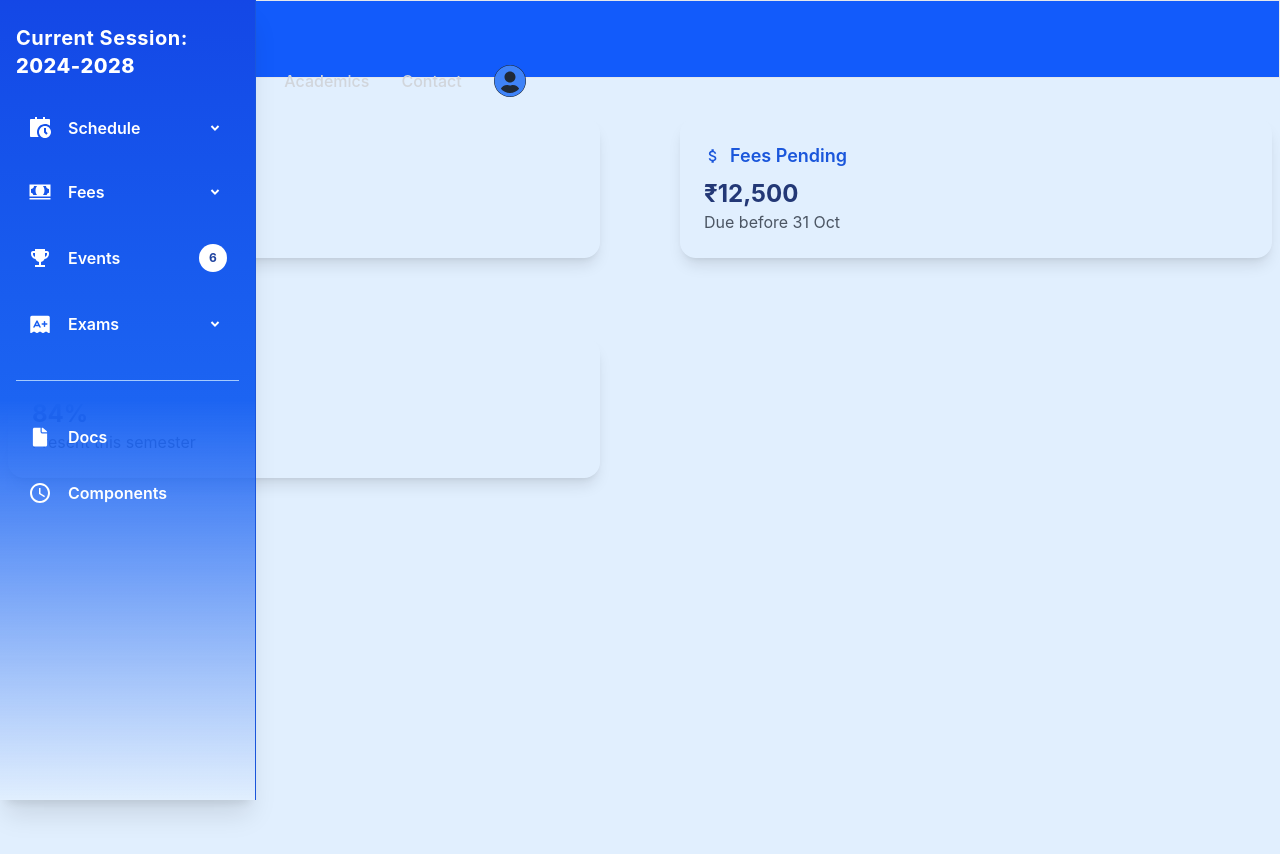
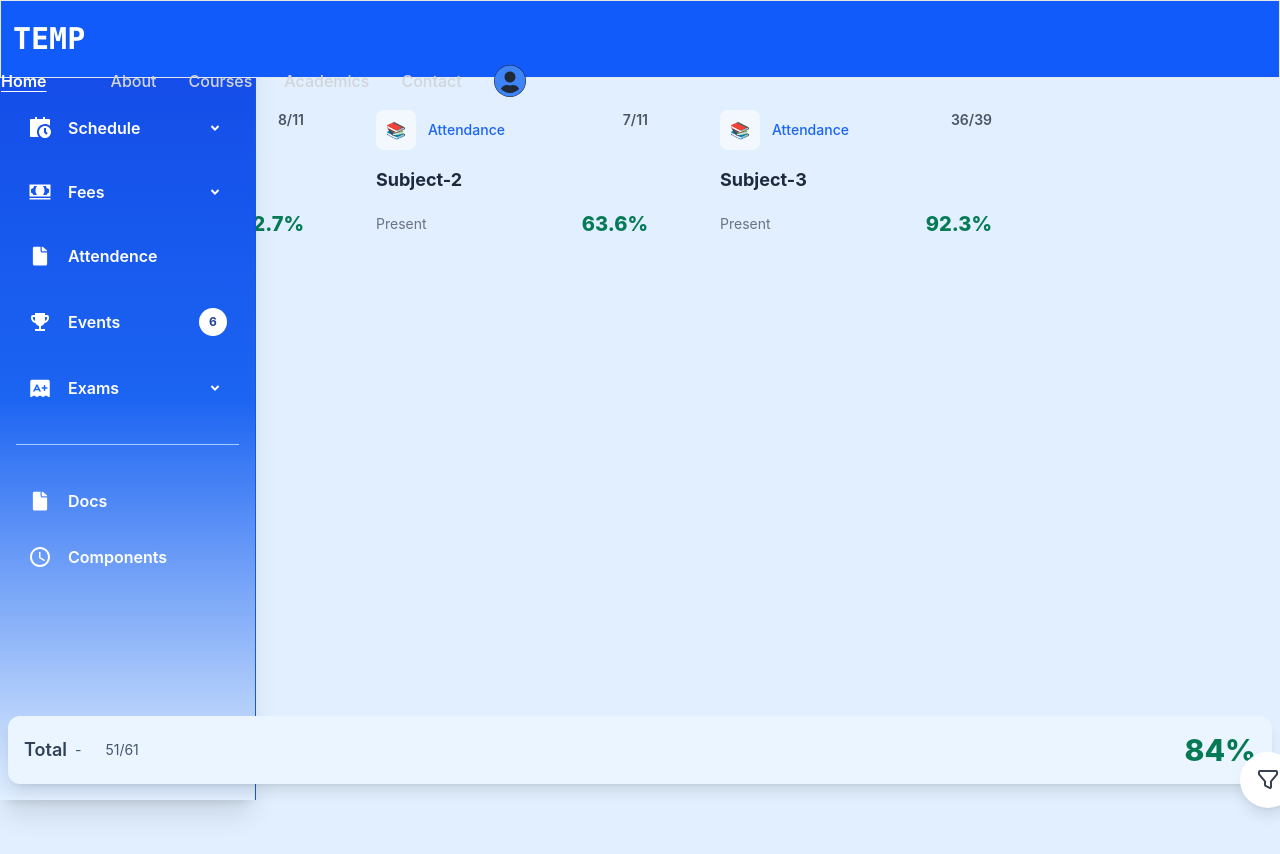
Before and after one commit to codebyanshu/College_Management_System, a React (Vite) app: page / in a window 1280 px wide. Shown: the top 854 px of the page. Built offline with nearby package versions, Linux system fonts and the light colour scheme.

Commit message:
Attendence page

```diff
--- /dev/null
+++ b/src/Components/Attendence/Attendence.jsx
@@ -0,0 +1,94 @@
+import React from "react";
+import attendanceData from "../../data/attendanceData";
+
+const Attendence = () => {
+  const totalPresent = attendanceData.reduce((s, c) => s + c.present, 0);
+  const totalAll = attendanceData.reduce((s, c) => s + c.total, 0);
+  const overallPercent =
+    totalAll === 0 ? 0 : Math.round((totalPresent / totalAll) * 100);
+
+  return (
+    <div className="p-4 max-w-5xl">
+      <div className="grid grid-cols-1 sm:grid-cols-2 md:grid-cols-3 gap-10 ">
+        {attendanceData.map((item, idx) => {
+          const percent =
+            Math.round((item.present / item.total) * 100 * 10) / 10;
+          return (
+            <div
+              key={idx}
+              className="rounded-xl p-4 md:p-5 shadow-2xl bg-gradient-to-br from-white to-blue-50 h-full"
+            >
+              <div className="flex items-start justify-between ">
+                <div className="flex items-center gap-3">
+                  <div className="h-10 w-10 rounded-lg bg-white/60 flex items-center justify-center ">
+                    <span className="text-l">📚</span>
+                  </div>
+                  <div className="text-sm text-blue-600 font-medium">
+                    Attendance
+                  </div>
+                </div>
+
+                <div className="text-sm text-gray-600 font-semibold">
+                  {item.present}/{item.total}
+                </div>
+              </div>
+
+              <div className="mt-4">
+                <h3 className="text-base md:text-lg font-bold text-slate-800 leading-snug break-words">
+                  {item.title}
+                </h3>
+              </div>
+
+              <div className="mt-4 flex items-center justify-between">
+                <div className="text-sm text-gray-500">Present</div>
+                <div className="text-xl md:text-2xl font-extrabold text-green-600">
+                  {percent}%
+                </div>
+              </div>
+            </div>
+          );
+        })}
+      </div>
+      <div className="fixed left-2 right-2 sm:left-6 sm:right-6 md:left-80 md:right-6 bottom-4 pointer-events-none z-40">
+        <div className="relative">
+          <div className="pointer-events-auto bg-blue-50 rounded-xl shadow-lg px-4 sm:px-6 py-4 flex flex-col sm:flex-row items-center sm:justify-between gap-3">
+            <div className="flex items-center gap-2">
+              <div className="text-lg font-semibold text-slate-700">Total</div>
+              <div className="hidden sm:block text-sm text-slate-600">-</div>
+              <div className="text-sm sm:ml-4 text-slate-600">
+                {totalPresent}/{totalAll}
+              </div>
+            </div>
+
+            <div className="text-3xl sm:text-4xl font-extrabold text-green-600">
+              {overallPercent}%
+            </div>
+          </div>
+
+          {/* Floating filter FAB overlapping the right side of the bar */}
+          <button
+            aria-label="filter"
+            className="pointer-events-auto absolute -right-4 md:-right-6 -bottom-6 w-14 h-14 rounded-full bg-white shadow-lg flex items-center justify-center text-xl"
+          >
+            <svg
+              xmlns="http://www.w3.org/2000/svg"
+              className="h-6 w-6 text-gray-700"
+              fill="none"
+              viewBox="0 0 24 24"
+              stroke="currentColor"
+            >
+              <path
+                strokeLinecap="round"
+                strokeLinejoin="round"
+                strokeWidth={2}
+                d="M3 4a1 1 0 011-1h16a1 1 0 011 1v2a1 1 0 01-.293.707L15 13.414V19a1 1 0 01-1.447.894l-4-2A1 1 0 019 17v-3.586L3.293 6.707A1 1 0 013 6V4z"
+              />
+            </svg>
+          </button>
+        </div>
+      </div>
+    </div>
+  );
+};
+
+export default Attendence;
--- a/src/Components/HomePage/HomePage.jsx
+++ b/src/Components/HomePage/HomePage.jsx
@@ -3,6 +3,8 @@ import NavBar from "../NavBar";
 import UserLogo from "../userLogo";
 import SideBarInHome from "./SideBarInHome";
 import HomeBody from "./HomeBody";
+import Attendence from "../Attendence/Attendence";
+import attendanceData from "../../data/attendanceData";
 
 const HomePage = () => {
   return (
@@ -10,9 +12,12 @@ const HomePage = () => {
       <NavBar userlogo={true} />
       <div className="grid grid-cols-1 md:grid-cols-[0.7fr_4fr]  min-h-screen">
         <SideBarInHome />
-        <HomeBody />
+
+
+          <Attendence />
+        </div>
       </div>
-    </div>
+
   );
 };
 
--- a/src/Components/HomePage/SideBarInHome.jsx
+++ b/src/Components/HomePage/SideBarInHome.jsx
@@ -49,15 +49,7 @@ const SideBarInHome = () => {
                   <span className="ml-3">Time Table</span>
                 </a>
               </li>
-              <li>
-                <a
-                  href="#"
-                  className="flex items-center p-2 pl-12 w-full text-base text-white rounded-lg transition duration-75 group hover:bg-blue-800"
-                >
-                  <RiProfileFill className="text-lg" />
-                  <span className="ml-3">Attendance</span>
-                </a>
-              </li>
+
               <li>
                 <a
                   href="#"
@@ -111,6 +103,17 @@ const SideBarInHome = () => {
               </li>
             </ul>
           </li>
+
+           <li>
+            <a
+              href="#"
+              className="flex items-center p-3 text-base font-semibold text-white rounded-xl hover:bg-blue-800 group"
+            >
+              <IoIosDocument className="text-2xl" />
+              <span className="ml-4">Attendence</span>
+            </a>
+          </li>
+
           <li>
             <a
               href="#"
--- a/src/Components/NavBar.jsx
+++ b/src/Components/NavBar.jsx
@@ -7,9 +7,9 @@ const NavBar = (props) => {
   const [isOpen, setIsOpen] = useState(false);
 
   return (
-    <nav className="bg-[#125BFB] flex  justify-between items-center py-5 px-3  border sticky top-0 border-b-black">
+    <nav className="bg-[#125BFB] flex  justify-between items-center py-5 px-3  border sticky top-0 border-b-black  z-50">
       <a href="/" className="text-3xl text-white font-bold font-mono">
-        LKCTC
+        TEMP
       </a>
       <button
         onClick={() => setIsOpen(!isOpen)}
--- /dev/null
+++ b/src/data/attendanceData.js
@@ -0,0 +1,9 @@
+export const attendanceData = [
+    { title: 'Subject-1', present: 8, total: 11 },
+    { title: 'Subject-2', present: 7, total: 11 },
+    { title: 'Subject-3', present: 36, total: 39 },
+
+
+]
+
+export default attendanceData
```
